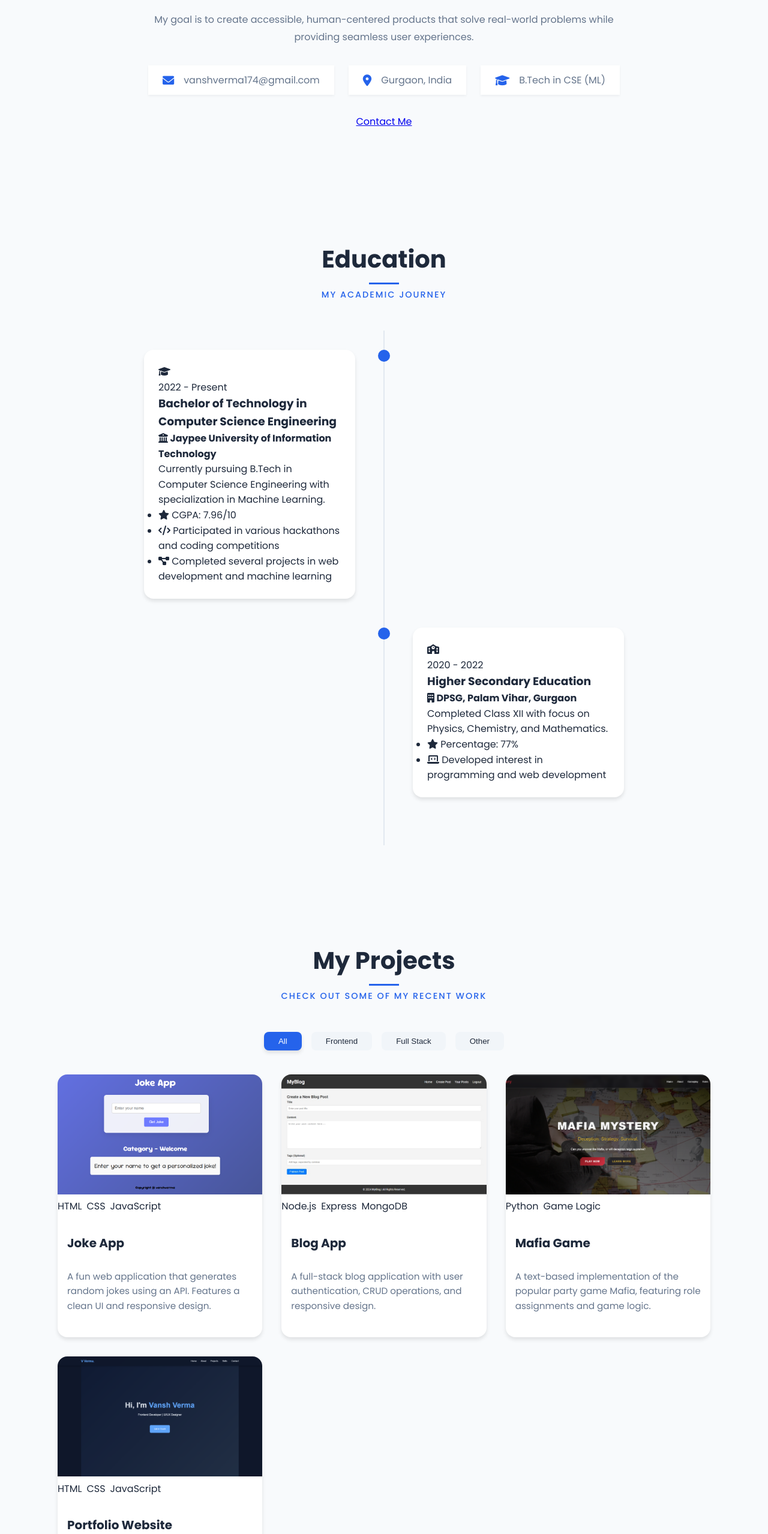
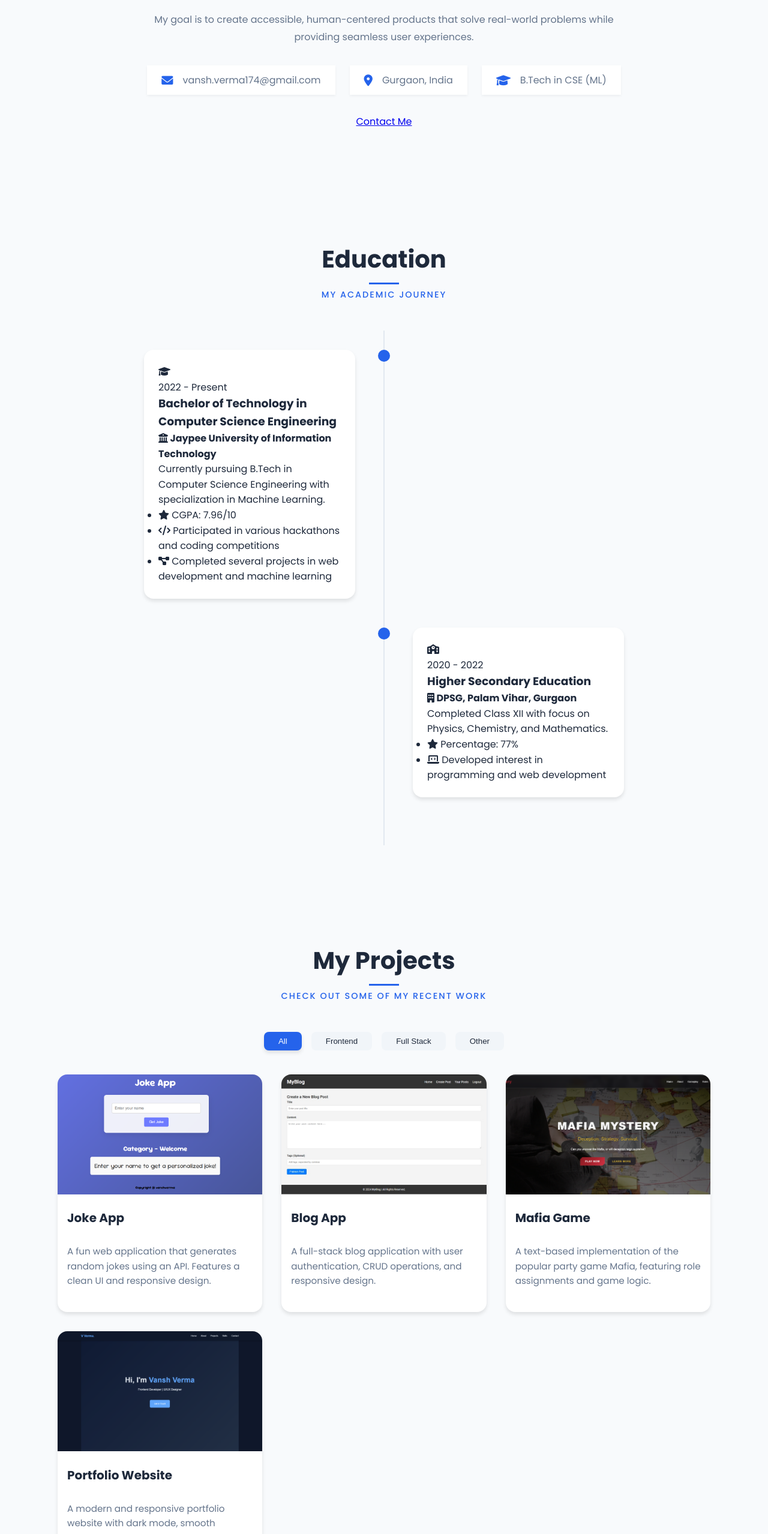
Before and after one commit to vanshverma17/Portfolio-Website, a plain HTML site: page index.html in a window 1280 px wide. Shown: the part 1263-3820 px from the top of the page at 60% size. Drawn offline with nearby package versions, Linux system fonts and the light colour scheme.

Commit message:
fix: update email address and project repository links
- Correct email address format from vanshverma174@gmail.com to vansh.verma174@gmail.com
- Update GitHub repository links for projects to match new naming conventions
- Remove redundant project tags from portfolio items

```diff
--- a/index.html
+++ b/index.html
@@ -92,7 +92,7 @@
                     <div class="about-details">
                         <div class="detail-item">
                             <i class="fas fa-envelope"></i>
-                            <span>vanshverma174@gmail.com</span>
+                            <span>vansh.verma174@gmail.com</span>
                         </div>
                         <div class="detail-item">
                             <i class="fas fa-map-marker-alt"></i>
@@ -189,17 +189,12 @@
                         <img src="images/jokeapp.png" alt="Joke App">
                         <div class="project-overlay">
                             <div class="project-links">
-                                <a href="https://github.com/vanshverma17/joke" target="_blank" class="project-link"><i class="fab fa-github"></i></a>
+                                <a href="https://github.com/vanshverma17/JokeApp" target="_blank" class="project-link"><i class="fab fa-github"></i></a>
                                 <a href="https://jokeappp.onrender.com/" target="_blank" class="project-link"><i class="fas fa-external-link-alt"></i></a>
                             </div>
                         </div>
                     </div>
                     <div class="project-info">
-                        <div class="project-tags">
-                            <span class="tag">HTML</span>
-                            <span class="tag">CSS</span>
-                            <span class="tag">JavaScript</span>
-                        </div>
                         <h3 class="project-title">Joke App</h3>
                         <p class="project-description">A fun web application that generates random jokes using an API. Features a clean UI and responsive design.</p>
                     </div>
@@ -211,17 +206,12 @@
                         <img src="images/blogapp.jpg" alt="Blog App">
                         <div class="project-overlay">
                             <div class="project-links">
-                                <a href="https://github.com/vanshverma17/blogwebsite" target="_blank" class="project-link"><i class="fab fa-github"></i></a>
+                                <a href="https://github.com/vanshverma17/BlogApp" target="_blank" class="project-link"><i class="fab fa-github"></i></a>
                                 <a href="#" target="_blank" class="project-link"><i class="fas fa-external-link-alt"></i></a>
                             </div>
                         </div>
                     </div>
                     <div class="project-info">
-                        <div class="project-tags">
-                            <span class="tag">Node.js</span>
-                            <span class="tag">Express</span>
-                            <span class="tag">MongoDB</span>
-                        </div>
                         <h3 class="project-title">Blog App</h3>
                         <p class="project-description">A full-stack blog application with user authentication, CRUD operations, and responsive design.</p>
                     </div>
@@ -233,16 +223,12 @@
                         <img src="images/mafiagame.png" alt="Mafia Game">
                         <div class="project-overlay">
                             <div class="project-links">
-                                <a href="https://github.com/vanshverma17/mafia" target="_blank" class="project-link"><i class="fab fa-github"></i></a>
+                                <a href="https://github.com/vanshverma17/MafiaGame" target="_blank" class="project-link"><i class="fab fa-github"></i></a>
                                 <a href="https://mafiamystry.netlify.app/" target="_blank" class="project-link"><i class="fas fa-external-link-alt"></i></a>
                             </div>
                         </div>
                     </div>
                     <div class="project-info">
-                        <div class="project-tags">
-                            <span class="tag">Python</span>
-                            <span class="tag">Game Logic</span>
-                        </div>
                         <h3 class="project-title">Mafia Game</h3>
                         <p class="project-description">A text-based implementation of the popular party game Mafia, featuring role assignments and game logic.</p>
                     </div>
@@ -260,11 +246,6 @@
                         </div>
                     </div>
                     <div class="project-info">
-                        <div class="project-tags">
-                            <span class="tag">HTML</span>
-                            <span class="tag">CSS</span>
-                            <span class="tag">JavaScript</span>
-                        </div>
                         <h3 class="project-title">Portfolio Website</h3>
                         <p class="project-description">A modern and responsive portfolio website with dark mode, smooth animations, and a clean UI design.</p>
                     </div>
@@ -442,7 +423,7 @@
                         </div>
                         <div class="info-details">
                             <h4>Email</h4>
-                            <p><a href="mailto:vanshverma174@gmail.com">vanshverma174@gmail.com</a></p>
+                            <p><a href="mailto:vanshverma174@gmail.com">vansh.verma174@gmail.com</a></p>
                         </div>
                     </div>
 
@@ -527,7 +508,7 @@
 
                 <div class="footer-contact">
                     <h4>Contact Me</h4>
-                    <p><i class="fas fa-envelope"></i> vanshverma174@gmail.com</p>
+                    <p><i class="fas fa-envelope"></i> vansh.verma174@gmail.com</p>
                     <p><i class="fas fa-map-marker-alt"></i> Gurgaon, India</p>
                 </div>
 
```
